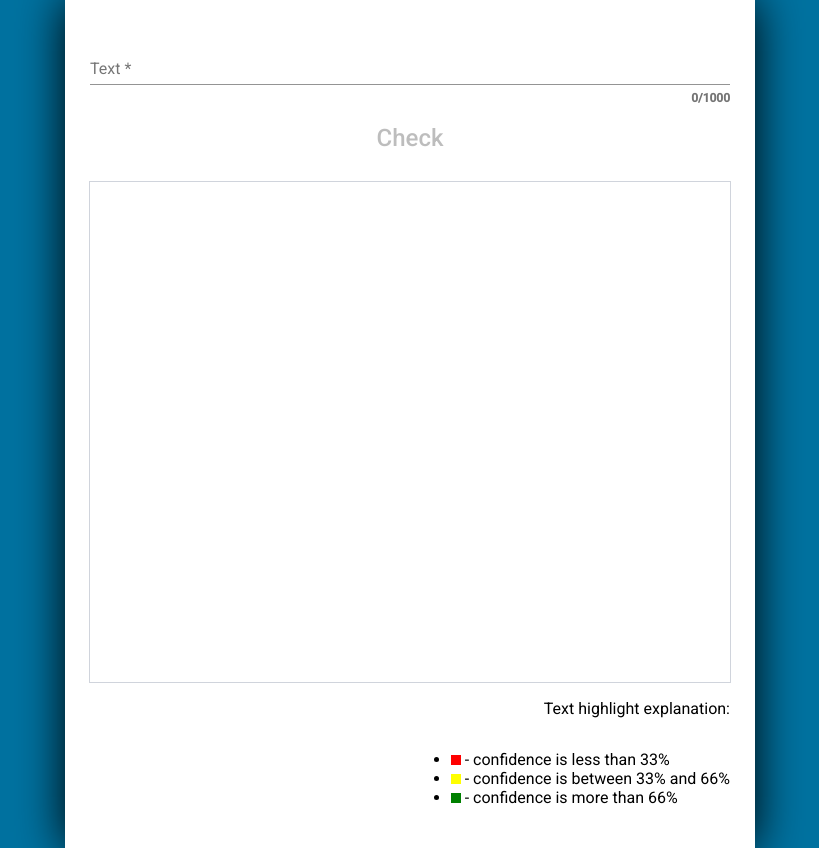
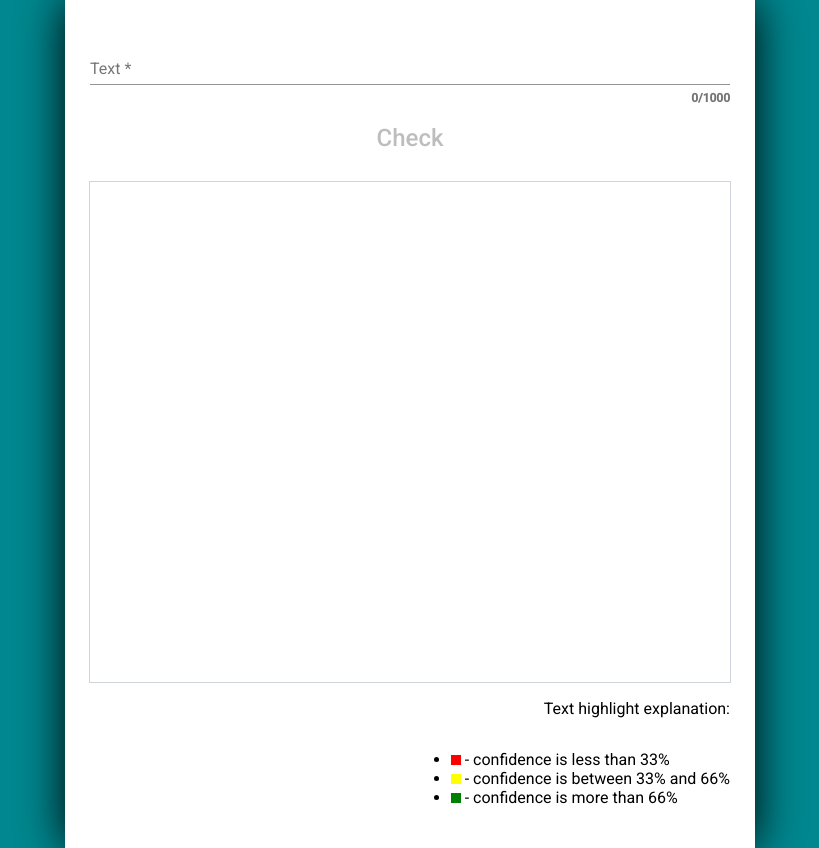
Before and after one commit to vladyslav-sazonov/ad-search, an Angular app: page / in a window 1280 px wide. Shown: the whole page, without its empty margins (230-1049 px from the left). Built offline with nearby package versions, Linux system fonts and the light colour scheme; what ngx-spinner would draw is missing.

Commit message:
Changed background color

```diff
--- a/src/styles.css
+++ b/src/styles.css
@@ -2,6 +2,6 @@
 
 html, body {
   height: 100%;
-  background: #0072a0;
+  background: #008890;
 }
 body { margin: 0; font-family: Roboto, "Helvetica Neue", sans-serif; }
```
